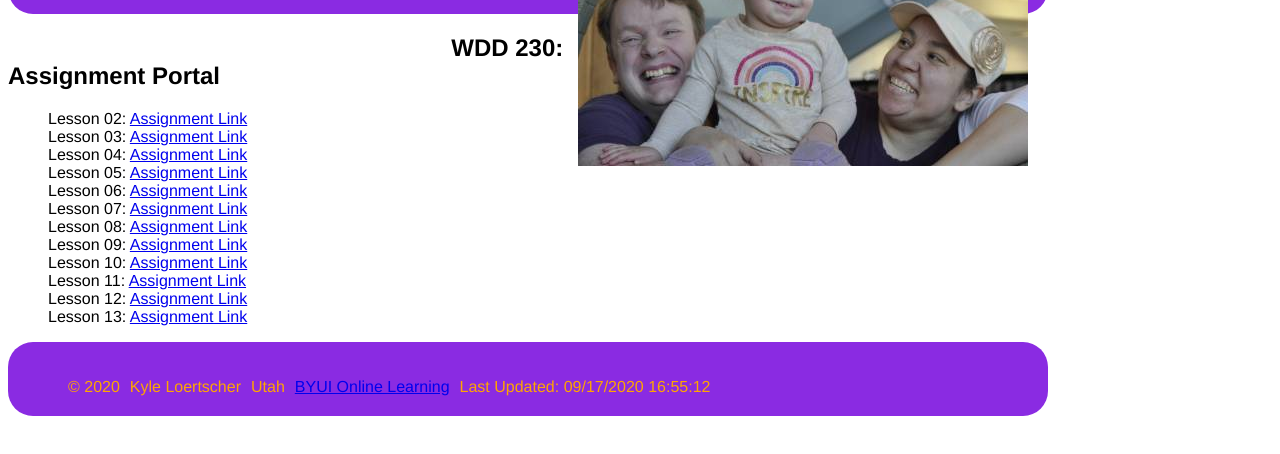
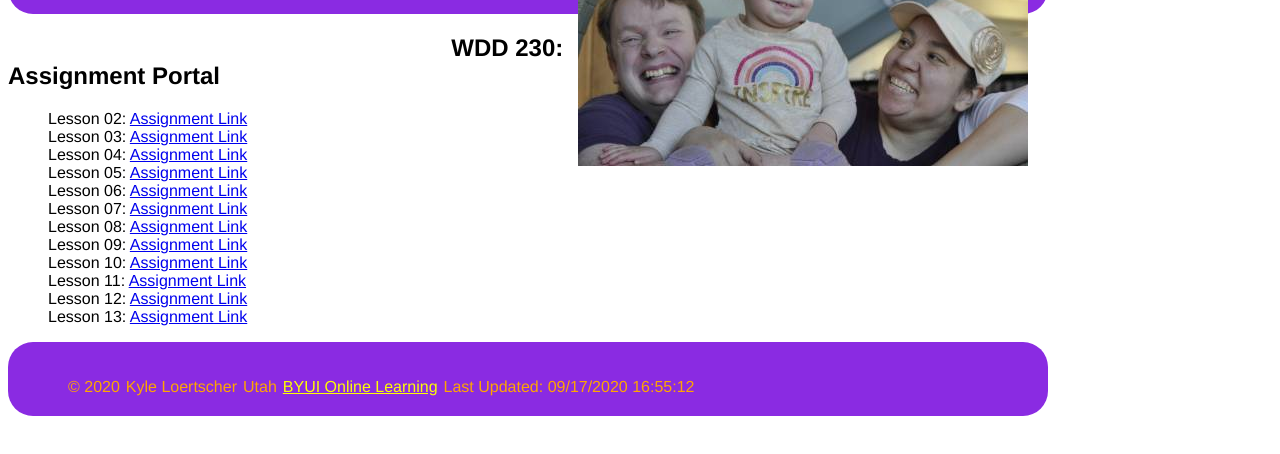
Before and after one commit to tarthron1/tarthron1.github.io, a plain HTML site: page index.html in a window 1280 px wide. Shown: the part 134-588 px from the top of the page. Drawn offline with Linux system fonts and the light colour scheme.

Commit message:
further css refinement

```diff
--- a/css/style.css
+++ b/css/style.css
@@ -34,7 +34,14 @@ ul{
 footer ul li{
     float: left;
     text-align: center;
-    padding-right: 10px;
+    padding-right: 6px;
+}
+footer a:link{
+    color: yellow;
+}
+
+footer a:visited{
+    color: tomato;
 }
 
 #lastUpdated {
--- a/index.html
+++ b/index.html
@@ -14,7 +14,7 @@
 <body>
   <header>
     <h1>Kyle Loertscher</h1>
-    <img src="img/Family_Picture_2020_optimized.jpg" alt="Kyle his wife Hayley and is 2 year old daughter Hazel">
+    <img src="img/Family_Picture_2020_optimized.jpg" alt="Kyle his wife Hayley and his 2 year old daughter Hazel">
   </header>
 
   <main>
```
